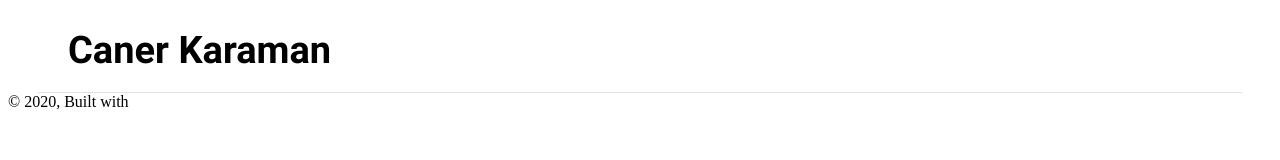
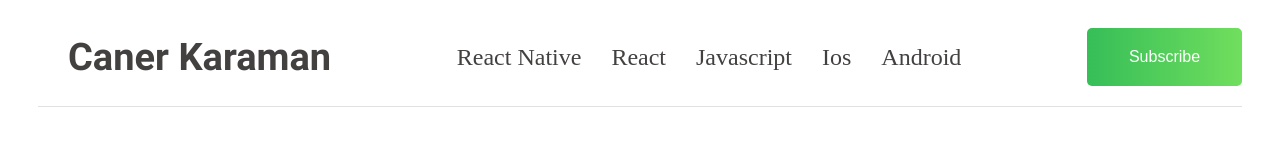
Before and after one commit to CihanKaraman53/canerKaraman, a Gatsby site: page / in a window 1280 px wide. Built offline with nearby package versions, Linux system fonts and the light colour scheme; Gatsby itself is replaced by a stand-in of ours.

Commit message:
header completed

```diff
--- /dev/null
+++ b/src/common/theme/theme.js
@@ -0,0 +1,10 @@
+// Define what props.theme will look like
+export const lightTheme = {
+  black: '#000',
+  softBlack: '#434040',
+  white: '#fff'
+};
+
+export const darkTheme = {
+
+}
--- /dev/null
+++ b/src/components/button/button.jsx
@@ -0,0 +1,37 @@
+import React from "react";
+import styled from "styled-components";
+
+const StyledButton = styled.button`
+  border: 0px;
+  width: 155px;
+  height: 58px;
+  border-radius: 5px;
+  font-size: 16px;
+  outline: none;
+  transition: all .4s ease-in-out;
+  background-size: 200% 100%;
+
+  &:hover{
+    background-position: 100% 0;
+    cursor: pointer;
+  }
+
+  ${(props) => {
+    let buttonStyle;
+    buttonStyle = {
+      'background-color': 'rgb(54,190,88)',
+      'background-image': 'linear-gradient(90deg, rgba(54,190,88,1) 0%, rgba(171,255,99,1) 100%)',
+      color: props.theme.white,
+    }
+    return buttonStyle;
+  }}
+`
+
+const Button = ({title}) => {
+
+  return (
+    <StyledButton>{title}</StyledButton>
+  )
+}
+
+export default Button;
--- /dev/null
+++ b/src/components/button/index.js
@@ -0,0 +1,3 @@
+import Button from "./button";
+
+export default Button;
--- a/src/components/header/header.js
+++ b/src/components/header/header.jsx
@@ -1,6 +1,9 @@
+import { Link } from "gatsby";
 import PropTypes from "prop-types"
 import React from "react"
 import styled from "styled-components";
+
+import Button from "../button";
 
 const StyledHeader = styled.header`
   padding: 0 30px;
@@ -11,6 +14,7 @@ const HeaderWrapper = styled.div`
   border-bottom: 1px solid #E2E0E0;
   display: flex;
   justify-content: space-between;
+  align-items: center;
 `
 
 const LogoWrapper = styled.div`
@@ -21,13 +25,27 @@ const Logo = styled.h1`
   font-family: Roboto;
   font-weight: 700;
   font-size: 38px;
+  color: ${props => props.theme.softBlack};
 `
 
 const MenuWrapper = styled.div`
-
 `
 
 const ButtonWrapper = styled.div`
+`
+
+const MenuLink = styled(Link)`
+  text-decoration: none;
+  margin: 0 10px;
+  padding: 0 5px;
+  font-size: 24px;
+  color: ${props => props.theme.softBlack};
+
+  ${(props) => {
+  }}
+`
+
+const SubscribeButton = styled.button`
 
 `
 
@@ -38,10 +56,14 @@ const Header = ({ siteTitle }) => (
         <Logo>{siteTitle}</Logo>
       </LogoWrapper>
       <MenuWrapper>
-
+        <MenuLink active>React Native</MenuLink>
+        <MenuLink>React</MenuLink>
+        <MenuLink>Javascript</MenuLink>
+        <MenuLink>Ios</MenuLink>
+        <MenuLink>Android</MenuLink>
       </MenuWrapper>
       <ButtonWrapper>
-
+        <Button title='Subscribe' />
       </ButtonWrapper>
     </HeaderWrapper>
   </StyledHeader>
--- a/src/components/layout.js
+++ b/src/components/layout.js
@@ -8,13 +8,14 @@
 import React from "react"
 import PropTypes from "prop-types"
 import { useStaticQuery, graphql } from "gatsby"
-import { createGlobalStyle } from "styled-components"
+import { createGlobalStyle, ThemeProvider } from "styled-components"
 
 import Header from "./header"
 import RobotoMedium from "../assets/fonts/Roboto-Medium.ttf";
 import RobotoBold from "../assets/fonts/Roboto-Bold.ttf";
 import RobotoRegular from "../assets/fonts/Roboto-Regular.ttf";
 import RobotoLight from "../assets/fonts/Roboto-Light.ttf";
+import { lightTheme } from "../common/theme/theme";
 
 const GlobalStyle = createGlobalStyle`
   @font-face {
@@ -61,13 +62,14 @@ const Layout = ({ children }) => {
   return (
     <>
       <GlobalStyle/>
+      <ThemeProvider theme={lightTheme}>
         <Header siteTitle={data.site.siteMetadata.title} />
         <div>
           <main>{children}</main>
           <footer>
-          © {new Date().getFullYear()}, Built with
           </footer>
         </div>
+      </ThemeProvider>
     </>
   )
 }
```
Lines whose indentation alone changed are shown as unchanged.
